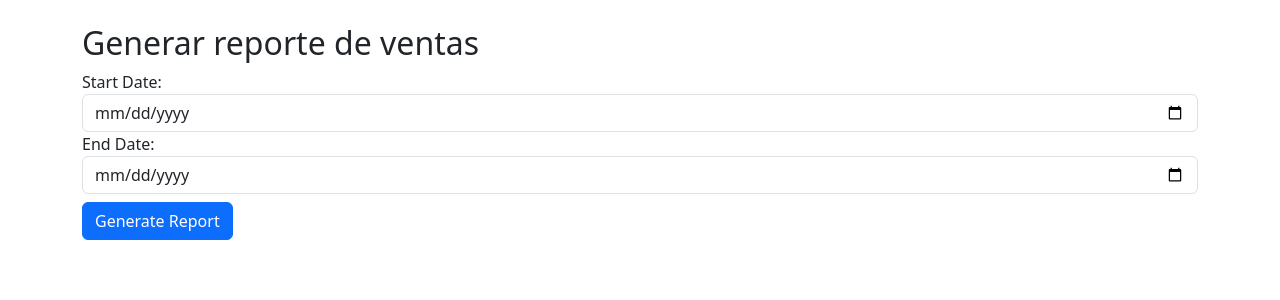
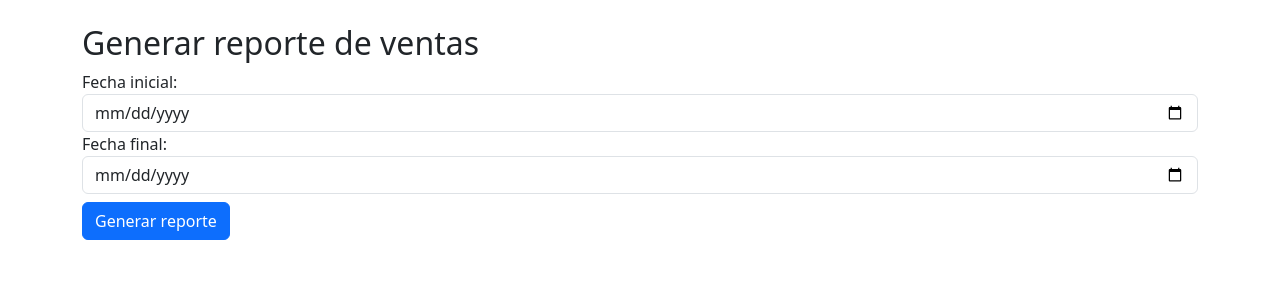
Before and after one commit to Haitore/bittersuite-front, an Angular app: page / in a window 1280 px wide. Shown: the top 300 px of the page. Built offline with nearby package versions, Linux system fonts and the light colour scheme; no server answers.

Commit message:
Cambios menores

```diff
--- a/src/app/components/reports/reports.component.html
+++ b/src/app/components/reports/reports.component.html
@@ -2,14 +2,14 @@
     <h2>Generar reporte de ventas</h2>
     <form (ngSubmit)="onSubmit()">
       <div class="form-group">
-        <label for="startDate">Start Date:</label>
+        <label for="startDate">Fecha inicial:</label>
         <input type="date" id="startDate" class="form-control" [(ngModel)]="startDate" name="startDate" required>
       </div>
       <div class="form-group">
-        <label for="endDate">End Date:</label>
+        <label for="endDate">Fecha final:</label>
         <input type="date" id="endDate" class="form-control" [(ngModel)]="endDate" name="endDate" required>
       </div>
-      <button type="submit" class="btn btn-primary mt-2">Generate Report</button>
+      <button type="submit" class="btn btn-primary mt-2">Generar reporte</button>
     </form>
     <div *ngIf="startDate > endDate" class="card text-white bg-danger mb-3 mt-4">
       <div class="card-body">
```
